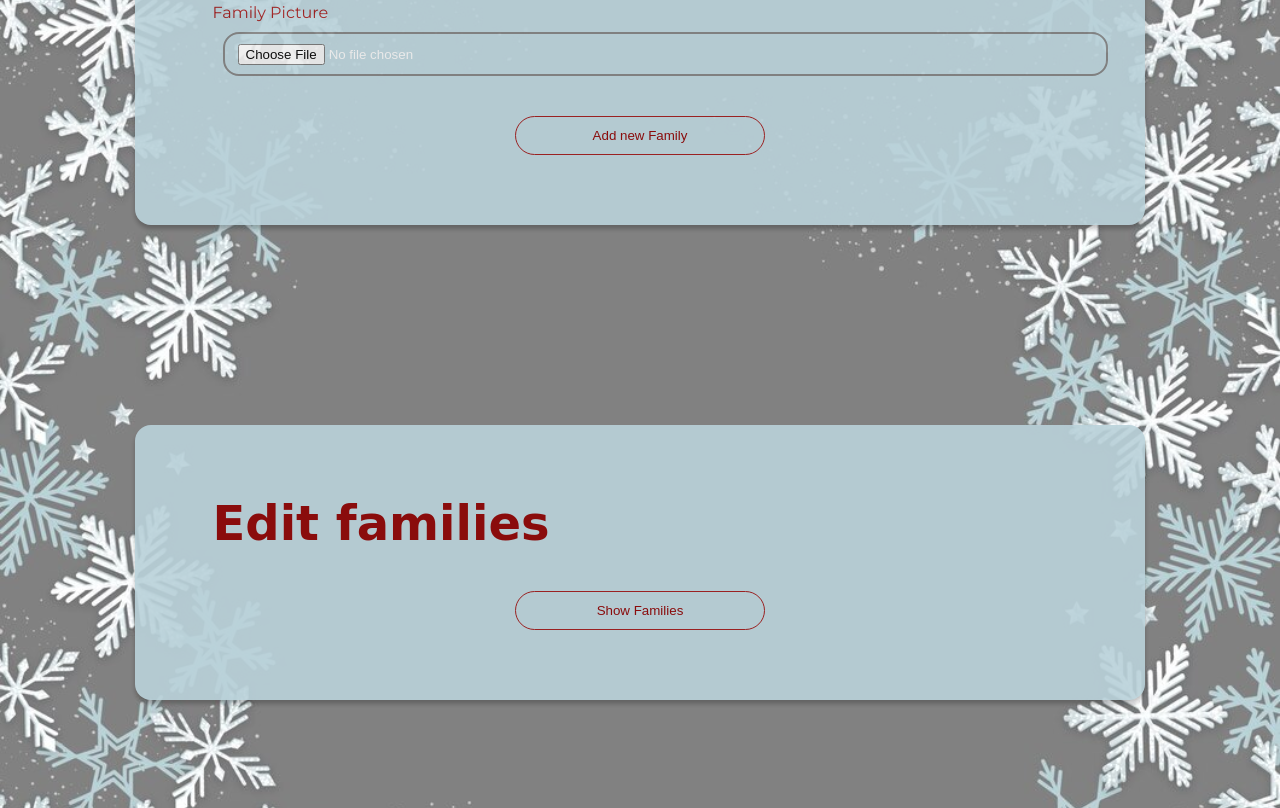
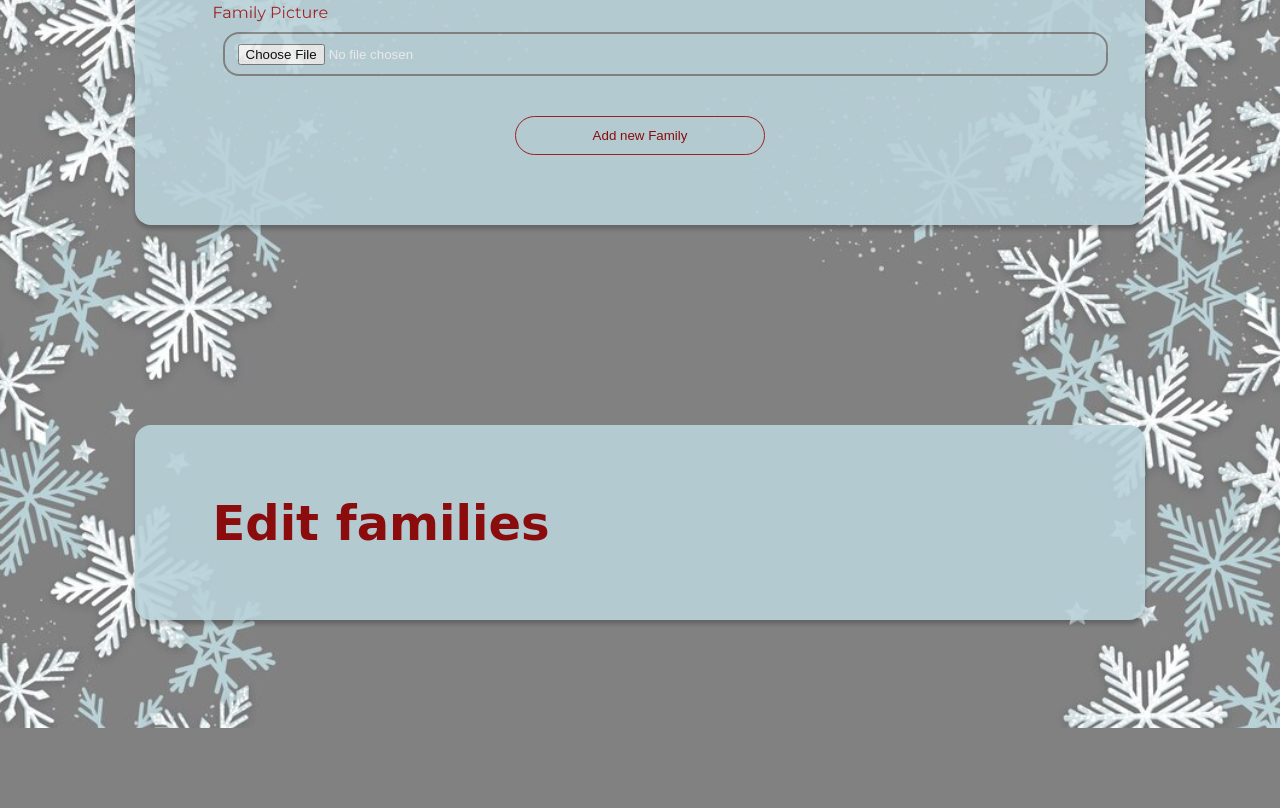
Before and after one commit to NotEple/prosjektuke, a website: page frontend/pages/admin-panel.html in a window 1280 px wide. Shown: the part 766-1574 px from the top of the page. After the commit the page ends 1494 px from the top, so only its background shows below. Drawn offline with Linux system fonts and the light colour scheme; no server answers; a web font is replaced by a local one.

Commit message:
Removed commented out code

```diff
--- a/frontend/pages/admin-panel.html
+++ b/frontend/pages/admin-panel.html
@@ -117,58 +117,8 @@
     <div id="search-container">
       <div class="form-model">
         <h2>Edit families</h2>
-        <!-- <input
-          id="search"
-          placeholder="Describe the kind of family environment experience you are hoping for."
-        />
-
-        <fieldset class="checkbox-group">
-          <legend>Family Preferences</legend>
-          <label
-            ><input
-              class="filter-family-properties"
-              type="checkbox"
-              id="filterSmokingAllowed"
-              name="smokingAllowed"
-            />
-            Smoking allowed</label
-          >
-
-          <label
-            ><input
-              class="filter-family-properties"
-              type="checkbox"
-              id="filterPetsAllowed"
-              name="petsAllowed"
-            />
-            Pets allowed</label
-          >
-
-          <label
-            ><input
-              class="filter-family-properties"
-              type="checkbox"
-              id="filterOvernightStay"
-              name="overnightStay"
-            />
-            Overnight stay</label
-          >
-
-          <label
-            ><input
-              class="filter-family-properties"
-              type="checkbox"
-              id="filterVeganFriendly"
-              name="veganFriendly"
-            />
-            Vegan Friendly
-          </label>
-        </fieldset> -->
 
         <div id="families"></div>
-        <button id="families-btn" onclick="getFamilies();">
-          Show Families
-        </button>
       </div>
 
       <dialog id="edit-family" hidden>
```
